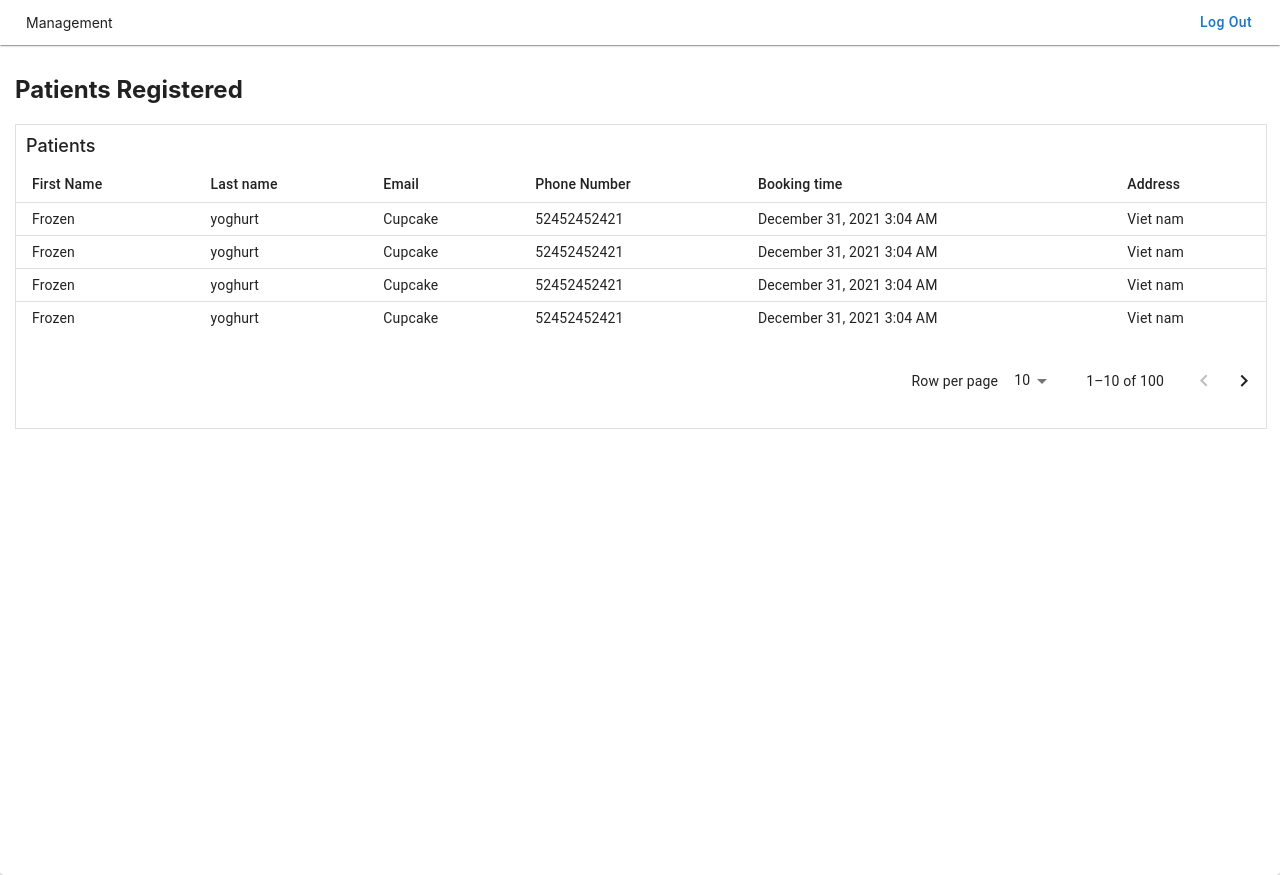
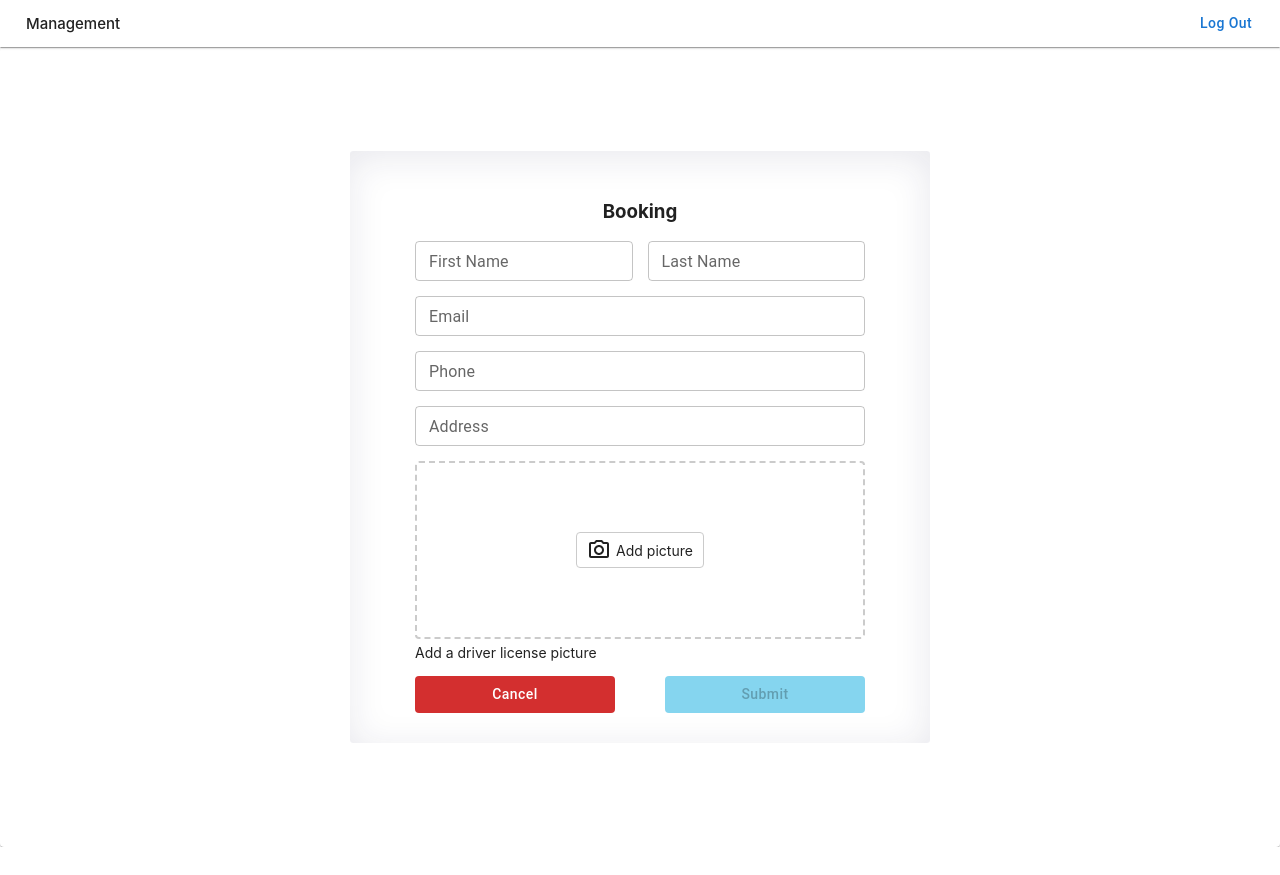
Before and after one commit to digitalfortress-dev/demo-project-frontend, a React (Create React App) app: page /patient-registration in a window 1280 px wide. Before the commit this address led to /. After the commit the page ends 847 px from the top, so only its background shows below. Built offline with nearby package versions, Linux system fonts and the light colour scheme; sample sign-in values are in the browser's storage.

Commit message:
update patient list page

```diff
--- a/src/App.tsx
+++ b/src/App.tsx
@@ -3,9 +3,8 @@ import {
   Routes,
   Route,
   Navigate,
-  useNavigate,
 } from "react-router-dom";
-import { useEffect, useState } from "react";
+import { useState } from "react";
 
 import HomePage from "./pages/home";
 import LoginPage from "./pages/login";
@@ -30,28 +29,38 @@ function App() {
   return (
     <Router>
       {userLoggedIn ? (
-        <MainLayout logOut={logOut}>{AuthRoutes()}</MainLayout>
+        <MainLayout logOut={logOut}>{AuthRoutes({ userLoggedIn })}</MainLayout>
       ) : (
-        <AuthLayout>{UnAuthRoutes(logIn)}</AuthLayout>
+        <AuthLayout>{UnAuthRoutes({ logIn, userLoggedIn })}</AuthLayout>
       )}
     </Router>
   );
 }
 
-function AuthRoutes() {
+function AuthRoutes(props: any) {
+  const { userLoggedIn } = props;
+
   return (
     <Routes>
       <Route index element={<HomePage />} />
       <Route path="*" element={<Navigate to="/" />}></Route>
+      <Route
+        path="/patient-registration"
+        element={<PatientRegister userLoggedIn={userLoggedIn} />}
+      />
     </Routes>
   );
 }
 
-function UnAuthRoutes(logIn: any) {
+function UnAuthRoutes(props: any) {
+  const { logIn, userLoggedIn } = props;
   return (
     <Routes>
       <Route path="/login" element={<LoginPage logIn={logIn} />} />
-      <Route path="/patient-registration" element={<PatientRegister />} />
+      <Route
+        path="/patient-registration"
+        element={<PatientRegister userLoggedIn={userLoggedIn} />}
+      />
       <Route path="*" element={<Navigate to="/login" />} />
     </Routes>
   );
--- a/src/containers/Home/index.tsx
+++ b/src/containers/Home/index.tsx
@@ -5,13 +5,27 @@ import TableContainer from "@mui/material/TableContainer";
 import TableHead from "@mui/material/TableHead";
 import TableRow from "@mui/material/TableRow";
 import moment from "moment";
+import { Button, TableFooter, TablePagination, TextField } from "@mui/material";
+import { ChangeEvent, useState } from "react";
+import { useNavigate } from "react-router-dom";
+import AddIcon from "@mui/icons-material/Add";
+import ContactsIcon from "@mui/icons-material/Contacts";
 
 import { useStyles, PaginationStyle } from "./styles";
-import { TableFooter, TablePagination } from '@mui/material';
 
 export default function Home() {
   const classes = useStyles();
+  const nanigate = useNavigate();
 
+  const [patient, setPatient] = useState("");
+
+  const handleChangeSearch = (e: ChangeEvent<HTMLInputElement>) => {
+    setPatient(e.target.value);
+  };
+
+  const onAddPatient = () => {
+    nanigate("/patient-registration");
+  };
   function createData(
     first_name: string,
     last_name: string,
@@ -27,45 +41,68 @@ export default function Home() {
     createData(
       "Frozen ",
       "yoghurt",
-      "Cupcake",
+      "Cupcake@gmail.com",
       "52452452421",
       new Date(),
-      "Viet nam"
+      "VietNam"
     ),
     createData(
       "Frozen ",
       "yoghurt",
-      "Cupcake",
+      "Cupcake@gmail.com",
       "52452452421",
       new Date(),
-      "Viet nam"
+      "VietNam"
     ),
     createData(
       "Frozen ",
       "yoghurt",
-      "Cupcake",
+      "Cupcake@gmail.com",
       "52452452421",
       new Date(),
-      "Viet nam"
+      "VietNam"
     ),
     createData(
       "Frozen ",
       "yoghurt",
-      "Cupcake",
+      "Cupcake@gmail.com",
       "52452452421",
       new Date(),
-      "Viet nam"
+      "VietNam"
     ),
   ];
 
   return (
     <div className={classes.homeContainer}>
-      <h2>Patients Registered</h2>
+      <div className={classes.header}>
+        <div className={classes.flexCenter}>
+          <ContactsIcon className={classes.contactIcon} />
+          <h1>Patients Registered</h1>
+        </div>
+        <div className={classes.flexCenter}>
+          <TextField
+            size="small"
+            placeholder="Search Patient"
+            value={patient}
+            onChange={handleChangeSearch}
+            className={classes.input}
+          />
+          <Button
+            variant="contained"
+            color="primary"
+            className={classes.btn}
+            onClick={onAddPatient}
+            startIcon={<AddIcon />}
+          >
+            Add patient
+          </Button>
+        </div>
+      </div>
       <TableContainer className={classes.tableContainer}>
         <Table sx={{ minWidth: 650 }} size="small" aria-label="a dense table">
           <TableHead>
             <TableRow>
-              <p className={classes.titleTable}>Patients</p>
+              <td className={classes.titleTable}>Patients</td>
             </TableRow>
             <TableRow>
               <TableCell>First Name</TableCell>
@@ -104,7 +141,7 @@ export default function Home() {
                 page={0}
                 // onChangePage={handleChangePage}
                 // onChangeRowsPerPage={handleChangeRowsPerPage}
-                labelRowsPerPage='Row per page'
+                labelRowsPerPage="Row per page"
               />
             </tr>
           </TableFooter>
--- a/src/containers/Home/styles.ts
+++ b/src/containers/Home/styles.ts
@@ -1,12 +1,33 @@
 import { TablePagination } from "@mui/material";
-import { grey } from "@mui/material/colors";
+import { blue, grey } from "@mui/material/colors";
 import { makeStyles, withStyles } from "@mui/styles";
 
 export const useStyles = makeStyles(() => ({
   homeContainer: {
     height: "100%",
     marginTop: "30px",
-    padding: "0 15px",
+    padding: "0 20px",
+  },
+  header: {
+    display: 'flex',
+    alignItems: 'center',
+    justifyContent: 'space-between',
+  },
+  flexCenter: {
+    display: 'flex',
+    alignItems: 'center',
+  },
+  input: {
+    marginRight: '15px !important',
+  },
+  btn: {
+    boxShadow: 'none !important',
+    textTransform: 'capitalize !important' as any,
+  },
+  contactIcon: {
+    fontSize: '30px !important',
+    color: blue[500],
+    marginRight: 15,
   },
   tableContainer: {
     border: `1px solid  ${grey[300]} !important`,
--- a/src/containers/PatientRegistration/index.tsx
+++ b/src/containers/PatientRegistration/index.tsx
@@ -2,6 +2,7 @@ import { ChangeEvent, useState } from "react";
 import { Button, TextField } from "@mui/material";
 import clsx from "clsx";
 import DeleteForeverIcon from "@mui/icons-material/DeleteForever";
+import { useNavigate } from "react-router-dom";
 
 import DatePicker from "../../components/DatePicker";
 import UploadFile from "../../components/UploadFile";
@@ -9,14 +10,17 @@ import UploadFile from "../../components/UploadFile";
 import { useStyles } from "./styles";
 import { validateEmail } from "../../utils";
 
-function PatientRegistration() {
+function PatientRegistration(props: any) {
+  const { userLoggedIn } = props;
   const classes = useStyles();
+  const navigate = useNavigate();
+
   const [input, setInput] = useState({
     first_name: "",
     last_name: "",
     email: "",
     phone: "",
-    birthday: new Date("01/01/2000"),
+    birthday: null as (Date | null),
     address: "",
     booking_time: new Date(),
     file: {} as any,
@@ -32,7 +36,7 @@ function PatientRegistration() {
     setInput((pre) => ({ ...pre, [name]: value }));
   };
 
-  const onSelectBirthDay = (value: Date) => {
+  const onSelectBirthDay = (value: (Date | null)) => {
     setInput((pre) => ({ ...pre, birthday: value }));
   };
   const onSelectBookingTime = (value: Date) => {
@@ -63,6 +67,11 @@ function PatientRegistration() {
     const { first_name, last_name, email, file } = input;
     return !first_name || !last_name || !email || !!errEmail || !file.result;
   };
+
+  const onCancel = () => {
+    navigate("/");
+  };
+
   const onSubmitForm = () => {
     console.log(
       "🚀 ~ file: index.tsx ~ line 12 ~ PatientRegistration ~ input",
@@ -72,7 +81,11 @@ function PatientRegistration() {
 
   return (
     <div className={classes.container}>
-      <form className={classes.form}>
+      <form
+        className={clsx(classes.form, {
+          [classes.white]: !userLoggedIn,
+        })}
+      >
         <h3 className={classes.title}>Booking</h3>
         <div className={clsx(classes.flex)}>
           <TextField
@@ -81,7 +94,9 @@ function PatientRegistration() {
             label="First Name"
             value={input.first_name}
             onChange={handleChangeInput}
-            className={clsx(classes.w100, classes.mrb15, classes.mrr15, classes.input)}
+            className={clsx(classes.w100, classes.mrb15, classes.mrr15, {
+              [classes.input]: !userLoggedIn,
+            })}
           />
           <TextField
             size="small"
@@ -89,7 +104,9 @@ function PatientRegistration() {
             value={input.last_name}
             label="Last Name"
             onChange={handleChangeInput}
-            className={clsx(classes.w100, classes.mrb15,classes.input)}
+            className={clsx(classes.w100, classes.mrb15, {
+              [classes.input]: !userLoggedIn,
+            })}
           />
         </div>
         <TextField
@@ -100,7 +117,9 @@ function PatientRegistration() {
           helperText={errEmail}
           error={!!errEmail}
           onChange={handleChangeInput}
-          className={clsx(classes.w100, classes.mrb15, classes.input)}
+          className={clsx(classes.w100, classes.mrb15, {
+            [classes.input]: !userLoggedIn,
+          })}
         />
         <TextField
           size="small"
@@ -108,14 +127,19 @@ function PatientRegistration() {
           value={input.phone}
           label="Phone"
           onChange={handleChangeInput}
-          className={clsx(classes.w100, classes.mrb15, classes.input)}
+          className={clsx(classes.w100, classes.mrb15, {
+            [classes.input]: !userLoggedIn,
+          })}
         />
         <DatePicker
           name="birthday"
           value={input.birthday}
           label="Birthday"
           onChange={onSelectBirthDay}
-          className={clsx(classes.w100, classes.mrb15, classes.input)}
+          className={clsx(classes.w100, classes.mrb15, {
+            [classes.input]: !userLoggedIn,
+          })}
+          maxDate={new Date()}
         />
         <TextField
           size="small"
@@ -123,14 +147,19 @@ function PatientRegistration() {
           value={input.address}
           label="Address"
           onChange={handleChangeInput}
-          className={clsx(classes.w100, classes.mrb15, classes.input)}
+          className={clsx(classes.w100, classes.mrb15, {
+            [classes.input]: !userLoggedIn,
+          })}
         />
         <DatePicker
           name="booking_time"
           value={input.booking_time}
           label="Appointment time"
           onChange={onSelectBookingTime}
-          className={clsx(classes.w100, classes.mrb15, classes.input)}
+          className={clsx(classes.w100, classes.mrb15, {
+            [classes.input]: !userLoggedIn,
+          })}
+          minDate={new Date}
         />
 
         <div className={classes.mrb15}>
@@ -152,15 +181,24 @@ function PatientRegistration() {
           )}
           <p className={classes.subtitle}>Add a driver license picture </p>
         </div>
-
+        <div className={clsx(classes.flex, classes.spaceBetween)}>
           <Button
             variant="contained"
-          className={clsx(classes.w100, classes.btn)}
+            color="error"
+            className={clsx(classes.btn, classes.mrr15)}
+            onClick={onCancel}
+          >
+            Cancel
+          </Button>
+          <Button
+            variant="contained"
+            className={clsx(classes.btn, classes.submitBtn)}
             onClick={onSubmitForm}
             disabled={disableButton()}
           >
             Submit
           </Button>
+        </div>
       </form>
     </div>
   );
--- a/src/containers/PatientRegistration/styles.ts
+++ b/src/containers/PatientRegistration/styles.ts
@@ -13,14 +13,16 @@ export const useStyles = makeStyles(() => ({
   flex: {
     display: "flex",
   },
+  spaceBetween: {
+    justifyContent: "space-between",
+  },
   form: {
     padding: "30px 65px",
     borderRadius: 4,
     maxWidth: 450,
     background: "rgba(255, 255, 255, 0.12)",
-    color: "#fff",
-    border: '1px solid rgba(255, 255, 255, 0.39)',
-    boxShadow: ' -1px 6px 37px 0px rgba(34,25,77,0.2) inset',
+    border: "1px solid rgba(255, 255, 255, 0.39)",
+    boxShadow: " -1px 6px 37px 0px rgba(34,25,77,0.1) inset",
   },
   w100: {
     width: "100%",
@@ -63,9 +65,12 @@ export const useStyles = makeStyles(() => ({
   title: {
     textAlign: "center",
   },
+  white: {
+    color: "#fff",
+  },
   input: {
     "input:-internal-autofill-selected": {
-      backgroundColor: 'red !important',
+      backgroundColor: "red !important",
     },
     "& .MuiOutlinedInput-root": {
       borderColor: "#fff",
@@ -86,12 +91,16 @@ export const useStyles = makeStyles(() => ({
     "& .MuiOutlinedInput-notchedOutline": {
       borderColor: "#fff",
     },
-    "& .MuiSvgIcon-root" : {
-      color: '#fff',
-    }
+    "& .MuiSvgIcon-root": {
+      color: "#fff",
+    },
+  },
+  submitBtn: {
+    backgroundColor: "#85D5EF !important",
   },
   btn: {
-    backgroundColor: '#85D5EF !important',
-    boxShadow: 'none !important',
-  }
+    boxShadow: "none !important",
+    width: 200,
+    textTransform: "capitalize !important" as any,
+  },
 }));
--- a/src/layouts/MainLayout/Header/styles.ts
+++ b/src/layouts/MainLayout/Header/styles.ts
@@ -29,8 +29,9 @@ const useStyles = makeStyles(() => ({
     color: "#fff",
   },
   title: {
-    fontSize: "14px",
+    fontSize: "15px",
     margin: "10px",
+    fontWeight: 500,
   },
   label: {
     fontSize: 12,
--- a/src/pages/patientRegister/index.tsx
+++ b/src/pages/patientRegister/index.tsx
@@ -1,6 +1,6 @@
-import PatientRegistration from '../../containers/PatientRegistration';
+import PatientRegistration from "../../containers/PatientRegistration";
 
-function PatientRegisterPage() {
-  return <PatientRegistration />
+function PatientRegisterPage(props: any) {
+  return <PatientRegistration {...props} />;
 }
 export default PatientRegisterPage;
```
Lines whose indentation alone changed are shown as unchanged.
